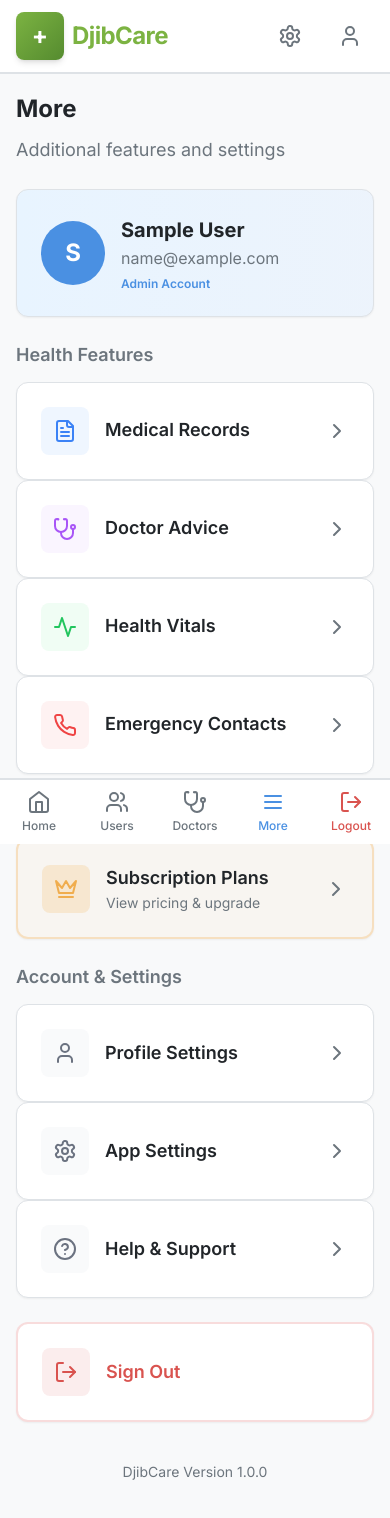
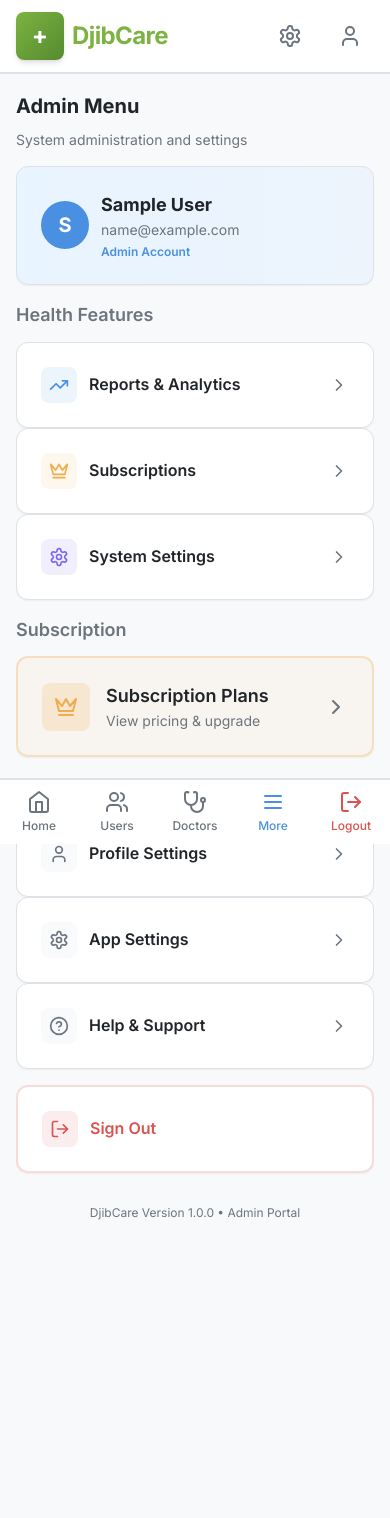
Before and after one commit to medfarahah/hellcare, a Next.js app: page /more in a window 390 px wide. Shown: the top 1518 px of the page. After the commit the page ends 1333 px from the top, so only its background shows below. Built offline with nearby package versions, Linux system fonts and the light colour scheme; sample sign-in values are in the browser's storage.

Commit message:
Update More page with role-based menus and mobile responsiveness

```diff
--- a/src/app/more/page.tsx
+++ b/src/app/more/page.tsx
@@ -3,17 +3,41 @@
 import MainLayout from '@/components/Layout/MainLayout'
 import Card from '@/components/UI/Card'
 import { useAuth } from '@/contexts/AuthContext'
-import { FileText, Stethoscope, Activity, Phone, User, Settings, HelpCircle, LogOut, ChevronRight, Crown } from 'lucide-react'
+import { FileText, Stethoscope, Activity, Phone, User, Settings, HelpCircle, LogOut, ChevronRight, Crown, Users, TrendingUp, Calendar, Pill, Shield } from 'lucide-react'
 import Link from 'next/link'
 
 export default function More() {
   const { user, logout } = useAuth()
-  const menuItems = [
+
+  // Admin menu items
+  const adminMenuItems = [
+    { icon: TrendingUp, label: 'Reports & Analytics', path: '/admin/reports', color: 'text-primary bg-primary/10' },
+    { icon: Crown, label: 'Subscriptions', path: '/admin/subscriptions', color: 'text-warning bg-warning/10' },
+    { icon: Settings, label: 'System Settings', path: '/admin/settings', color: 'text-info bg-info/10' },
+  ]
+
+  // Doctor menu items
+  const doctorMenuItems = [
+    { icon: Stethoscope, label: 'Consultations', path: '/doctor/consultations', color: 'text-purple-500 bg-purple-50' },
+    { icon: FileText, label: 'Prescriptions', path: '/doctor/prescriptions', color: 'text-blue-500 bg-blue-50' },
+    { icon: Activity, label: 'Lab Results', path: '/doctor/lab-results', color: 'text-green-500 bg-green-50' },
+  ]
+
+  // Patient/Caregiver menu items
+  const patientMenuItems = [
     { icon: FileText, label: 'Medical Records', path: '/records', color: 'text-blue-500 bg-blue-50' },
     { icon: Stethoscope, label: 'Doctor Advice', path: '/advice', color: 'text-purple-500 bg-purple-50' },
     { icon: Activity, label: 'Health Vitals', path: '/vitals', color: 'text-green-500 bg-green-50' },
     { icon: Phone, label: 'Emergency Contacts', path: '/contacts', color: 'text-red-500 bg-red-50' },
   ]
+
+  const getMenuItems = () => {
+    if (user?.role === 'admin') return adminMenuItems
+    if (user?.role === 'doctor') return doctorMenuItems
+    return patientMenuItems
+  }
+
+  const menuItems = getMenuItems()
 
   const accountItems = [
     { icon: User, label: 'Profile Settings', path: '/profile', color: 'text-gray-500 bg-gray-50' },
@@ -30,25 +54,37 @@ export default function More() {
     iconComponent: ChevronRight
   }
 
+  const getTitle = () => {
+    if (user?.role === 'admin') return 'Admin Menu'
+    if (user?.role === 'doctor') return 'Doctor Menu'
+    return 'More Options'
+  }
+
+  const getDescription = () => {
+    if (user?.role === 'admin') return 'System administration and settings'
+    if (user?.role === 'doctor') return 'Additional doctor features'
+    return 'Additional features and settings'
+  }
+
   return (
     <MainLayout>
-      <div className="space-y-6">
+      <div className="space-y-4 md:space-y-6 overflow-x-hidden">
         {/* Header */}
         <div>
-          <h1 className="text-2xl md:text-3xl font-bold mb-2">More</h1>
-          <p className="text-neutral-textSecondary text-lg">Additional features and settings</p>
+          <h1 className="text-xl md:text-2xl lg:text-3xl font-bold mb-2">{getTitle()}</h1>
+          <p className="text-neutral-textSecondary text-sm md:text-base lg:text-lg">{getDescription()}</p>
         </div>
 
         {/* User Profile Card */}
         <Card className="bg-gradient-to-r from-primary-light to-primary/10">
-          <div className="flex items-center gap-4">
-            <div className="w-16 h-16 rounded-full bg-primary flex items-center justify-center text-white text-2xl font-bold">
+          <div className="flex items-center gap-3 md:gap-4">
+            <div className="w-12 h-12 md:w-16 md:h-16 rounded-full bg-primary flex items-center justify-center text-white text-xl md:text-2xl font-bold flex-shrink-0">
               {user?.name?.charAt(0)}
             </div>
-            <div>
-              <h2 className="text-xl font-bold">{user?.name}</h2>
-              <p className="text-neutral-textSecondary">{user?.email}</p>
-              <p className="text-xs text-primary font-semibold capitalize mt-1">{user?.role} Account</p>
+            <div className="min-w-0 flex-1">
+              <h2 className="text-lg md:text-xl font-bold truncate">{user?.name}</h2>
+              <p className="text-neutral-textSecondary text-sm md:text-base truncate">{user?.email}</p>
+              <p className="text-xs md:text-sm text-primary font-semibold capitalize mt-1">{user?.role} Account</p>
             </div>
           </div>
         </Card>
@@ -62,14 +98,14 @@ export default function More() {
               return (
                 <Link href={item.path} key={index}>
                   <Card className="hover:shadow-md transition-shadow cursor-pointer">
-                    <div className="flex items-center justify-between">
-                      <div className="flex items-center gap-4">
-                        <div className={`p-3 rounded-lg ${item.color}`}>
-                          <Icon size={24} />
+                    <div className="flex items-center justify-between gap-3">
+                      <div className="flex items-center gap-3 md:gap-4 min-w-0 flex-1">
+                        <div className={`p-2 md:p-3 rounded-lg ${item.color} flex-shrink-0`}>
+                          <Icon size={20} className="md:w-6 md:h-6" />
                         </div>
-                        <span className="font-semibold text-lg">{item.label}</span>
+                        <span className="font-semibold text-base md:text-lg truncate">{item.label}</span>
                       </div>
-                      <ChevronRight className="text-neutral-textSecondary" size={24} />
+                      <ChevronRight className="text-neutral-textSecondary flex-shrink-0" size={20} />
                     </div>
                   </Card>
                 </Link>
@@ -101,21 +137,21 @@ export default function More() {
 
         {/* Account & Settings */}
         <div>
-          <h2 className="text-lg font-semibold mb-3 text-neutral-textSecondary">Account & Settings</h2>
+          <h2 className="text-base md:text-lg font-semibold mb-3 text-neutral-textSecondary">Account & Settings</h2>
           <div className="space-y-2">
             {accountItems.map((item, index) => {
               const Icon = item.icon
               return (
                 <Link href={item.path} key={index}>
                   <Card className="hover:shadow-md transition-shadow cursor-pointer">
-                    <div className="flex items-center justify-between">
-                      <div className="flex items-center gap-4">
-                        <div className={`p-3 rounded-lg ${item.color}`}>
-                          <Icon size={24} />
+                    <div className="flex items-center justify-between gap-3">
+                      <div className="flex items-center gap-3 md:gap-4 min-w-0 flex-1">
+                        <div className={`p-2 md:p-3 rounded-lg ${item.color} flex-shrink-0`}>
+                          <Icon size={20} className="md:w-6 md:h-6" />
                         </div>
-                        <span className="font-semibold text-lg">{item.label}</span>
+                        <span className="font-semibold text-base md:text-lg truncate">{item.label}</span>
                       </div>
-                      <ChevronRight className="text-neutral-textSecondary" size={24} />
+                      <ChevronRight className="text-neutral-textSecondary flex-shrink-0" size={20} />
                     </div>
                   </Card>
                 </Link>
@@ -127,18 +163,18 @@ export default function More() {
         {/* Logout */}
         <button onClick={logout} className="w-full">
           <Card className="hover:shadow-md transition-shadow cursor-pointer border-2 border-error/20">
-            <div className="flex items-center gap-4">
-              <div className="p-3 rounded-lg bg-error/10">
-                <LogOut size={24} className="text-error" />
+            <div className="flex items-center gap-3 md:gap-4">
+              <div className="p-2 md:p-3 rounded-lg bg-error/10 flex-shrink-0">
+                <LogOut size={20} className="text-error md:w-6 md:h-6" />
               </div>
-              <span className="font-semibold text-lg text-error">Sign Out</span>
+              <span className="font-semibold text-base md:text-lg text-error">Sign Out</span>
             </div>
           </Card>
         </button>
 
         {/* App Version */}
-        <div className="text-center text-neutral-textSecondary text-sm py-4">
-          DjibCare Version 1.0.0
+        <div className="text-center text-neutral-textSecondary text-xs md:text-sm py-4">
+          DjibCare Version 1.0.0 • {user?.role && user.role.charAt(0).toUpperCase() + user.role.slice(1)} Portal
         </div>
       </div>
     </MainLayout>
```
